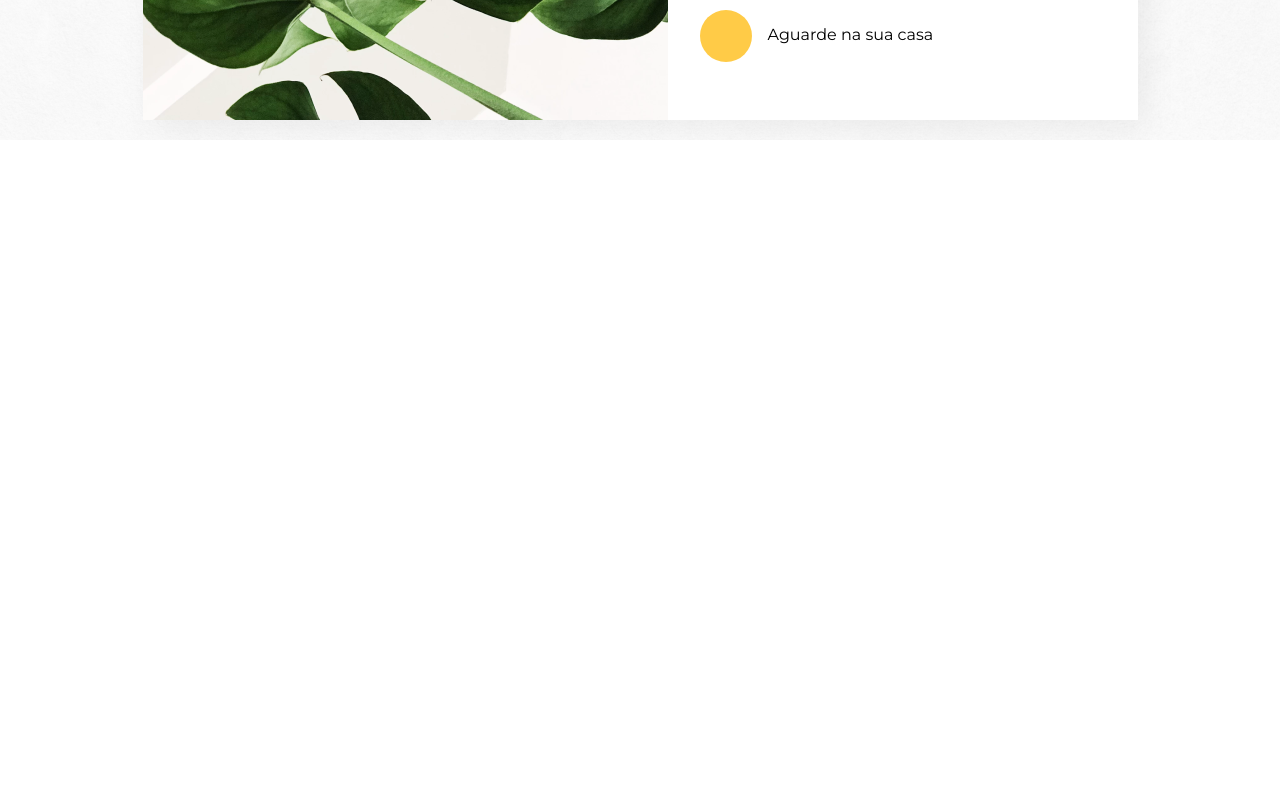
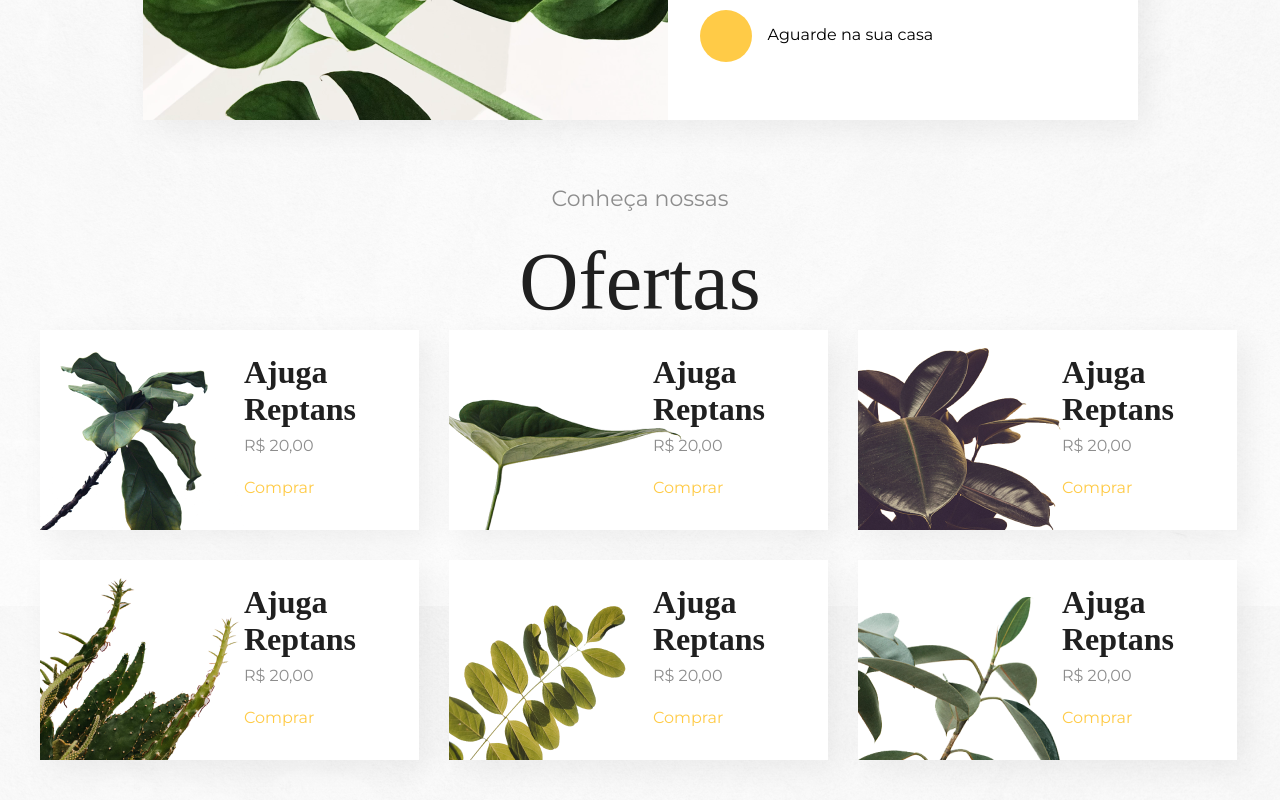
Before and after one commit to bernardoblasquez/seven_days_of_code_v01, a React (Create React App) app in the folder casa-verde/: page / in a window 1280 px wide. Shown: the part 1102-1902 px from the top of the page. Before the commit the page ends 1242 px from the top, so only its background shows below. Built offline with nearby package versions, Linux system fonts and the light colour scheme; grey boxes are pictures that could not be loaded; a web font is replaced by a local one.

Commit message:
styles: importação PlantSales

```diff
--- a/casa-verde/src/pages/App.tsx
+++ b/casa-verde/src/pages/App.tsx
@@ -1,6 +1,7 @@
 import React from 'react';
 import { MainContent } from '../components/MainContent/MainContent'
 import { Header } from "../components/Header/Header"
+import { PlantSales } from '../components/PlantSales/PlantSales'
 import styles from './App.module.scss';
 
 function App() {
@@ -8,6 +9,7 @@ function App() {
     <div className={styles.site}>
       <Header />
       <MainContent />
+      <PlantSales />
     </div>
   );
 }
```
